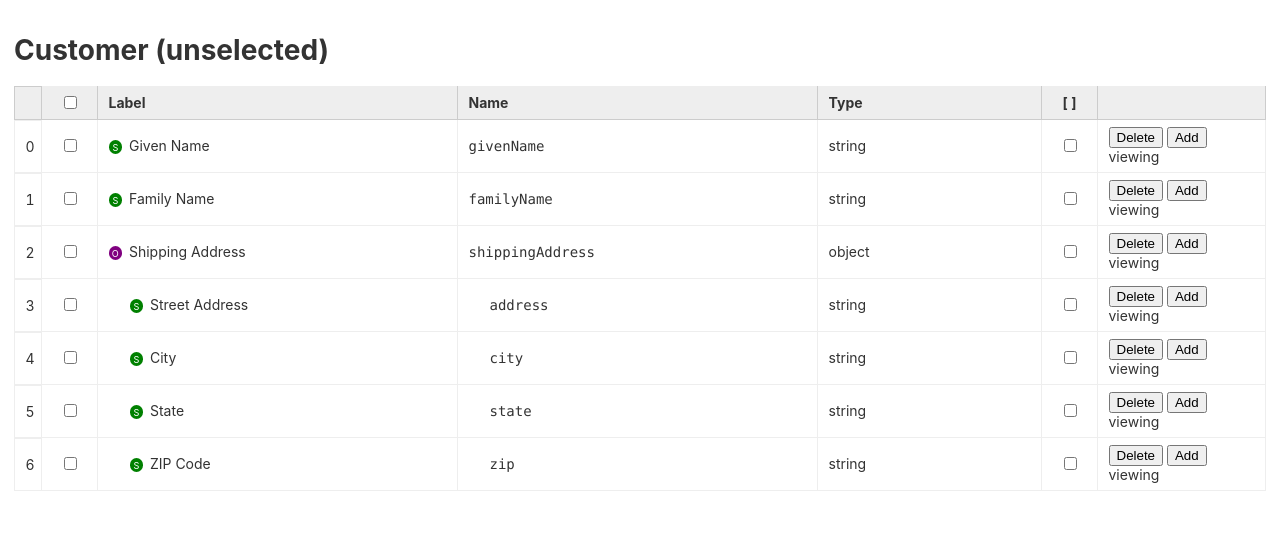
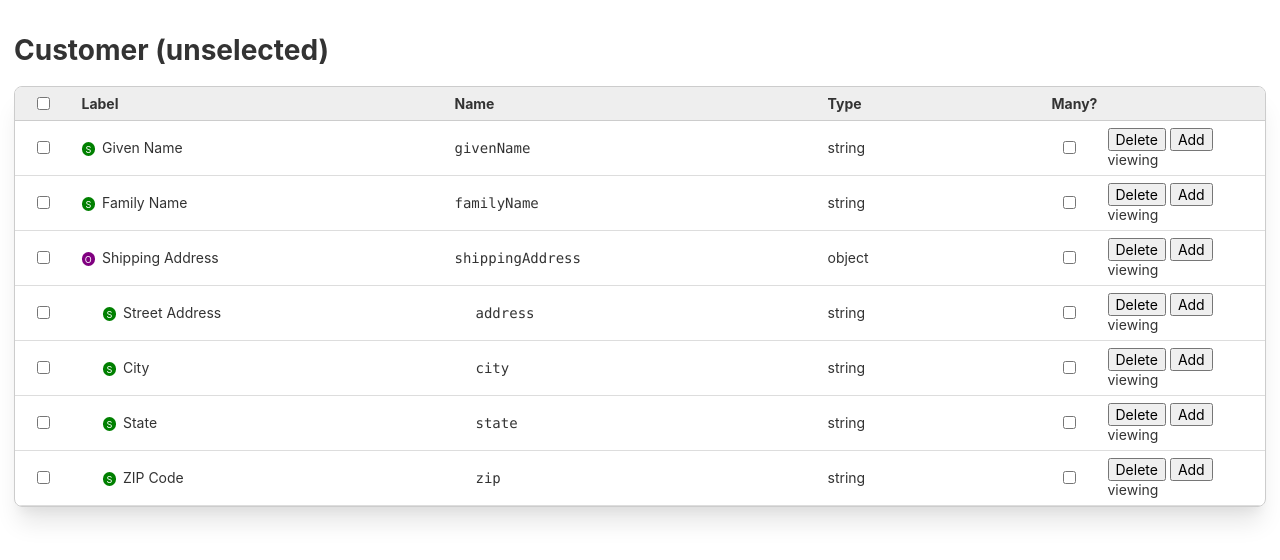
Before and after one commit to jmakeig/machine-store, a Svelte app: page / in a window 1280 px wide. Shown: the top 560 px of the page. Built offline with nearby package versions, Linux system fonts and the light colour scheme.

Commit message:
Cleans up styling of table

```diff
--- a/public/global.css
+++ b/public/global.css
@@ -23,6 +23,19 @@ body {
 	font-family: -apple-system, BlinkMacSystemFont, 'Segoe UI', Roboto, Oxygen-Sans, Ubuntu, Cantarell, 'Helvetica Neue', sans-serif;
 	font-size: 14px;
 }
+input, textarea, select, button {
+	font-family: inherit;
+	font-size: 100%;
+}
+
+/*
+button {
+	background-color: #DAE1E7;
+	padding: 0.5rem 1rem;
+	border-radius: 0.5rem;
+	border-style: none;
+}
+*/
 
 input[type=text] {
 	padding: 0.25em;
--- a/public/table.css
+++ b/public/table.css
@@ -1,6 +1,25 @@
+article.table {
+	position: relative;
+
+	overflow: auto;
+
+	width: 100%;
+	max-height: 80vh;
+
+	border: solid 1px #ccc;
+	border-radius: 8px;
+	/* https://tailwindcss.com/docs/box-shadow/#app */
+	/* box-shadow: 0 0 0 1px rgba(0, 0, 0, 0.05); */
+	/* box-shadow: 0 1px 2px 0 rgba(0, 0, 0, 0.05); */
+	/* box-shadow: 0 1px 3px 0 rgba(0, 0, 0, 0.1), 0 1px 2px 0 rgba(0, 0, 0, 0.06); */
+	/* box-shadow: 0 4px 6px -1px rgba(0, 0, 0, 0.1), 0 2px 4px -1px rgba(0, 0, 0, 0.06); */
+	/* box-shadow: 0 10px 15px -3px rgba(0, 0, 0, 0.1), 0 4px 6px -2px rgba(0, 0, 0, 0.05); */
+	box-shadow: 0 20px 25px -5px rgba(0, 0, 0, 0.1), 0 10px 10px -5px rgba(0, 0, 0, 0.04);
+	/* box-shadow: 0 25px 50px -12px rgba(0, 0, 0, 0.25); */
+}
+
 table {
 	width: 100%;
-	margin: 1em 0;
 
 	table-layout: fixed; /* Relies on first row for sizing */
 	border-spacing: 0;
@@ -19,15 +38,15 @@ th,
 td {
 	padding: 0.5em 0.75em;
 
-	border: solid 0.5px #eee;
-	border-style: none solid solid none;
+	border: solid 0.5px #ddd;
+	border-style: none none solid none;
 
 	text-align: left;
 }
 th:first-child,
 td:first-child {
-	border-top-style: solid;
-	border-left-style: solid;
+	/* border-top-style: solid;
+	border-left-style: solid; */
 }
 tbody th {
 	font: inherit;
--- a/src/App.svelte
+++ b/src/App.svelte
@@ -9,46 +9,54 @@
 	});
 
 	const entity = {
+		id: 'CUSTOMER',
 		label: 'Customer',
 		name: 'customer',
 		properties: [
 			{
+				id: 'A',
 				label: 'Given Name',
 				name: 'givenName',
 				type: 'string',
 				cardinality: Cardinality.one
 			},
 			{
+				id: 'B',
 				label: 'Family Name',
 				name: 'familyName',
 				type: 'string',
 				cardinality: Cardinality.one
 			},
 			{
+				id: 'C',
 				label: 'Shipping Address',
 				name: 'shippingAddress',
 				type: 'object',
 				cardinality: Cardinality.one,
 				properties: [
 					{
+						id: 'D',
 						label: 'Street Address',
 						name: 'address',
 						type: 'string',
 						cardinality: Cardinality.one
 					},
 					{
+						id: 'E',
 						label: 'City',
 						name: 'city',
 						type: 'string',
 						cardinality: Cardinality.one
 					},
 					{
+						id: 'F',
 						label: 'State',
 						name: 'state',
 						type: 'string',
 						cardinality: Cardinality.one
 					},
 					{
+						id: 'G',
 						label: 'ZIP Code',
 						name: 'zip',
 						type: 'string',
--- a/src/EntityEditor.svelte
+++ b/src/EntityEditor.svelte
@@ -58,17 +58,18 @@
 <h1>{$entity.label} ({$status.toStrings().join('.')})</h1>
 
 {#if $status}
+	<article class="table">
 		<table>
 			<thead>
 				<tr>
-				<th scope="col" class="index">&nbsp;</th>
+					<!-- <th scope="col" class="index">&nbsp;</th> -->
 					<th scope="col" class="select">
 						<input type="checkbox" />
 					</th>
 					<th scope="col" class="label">Label</th>
 					<th scope="col" class="name">Name</th>
 					<th scope="col" class="type">Type</th>
-				<th scope="col" class="cardinality" title="Cardinality">[ ]</th>
+					<th scope="col" class="cardinality" title="Cardinality">Many?</th>
 					<th scope="col" class="actions">&nbsp;</th>
 				</tr>
 			</thead>
@@ -80,4 +81,5 @@
 				{/each}
 			</tbody>
 		</table>
+	</article>
 {/if}
--- a/src/EntityMachine.js
+++ b/src/EntityMachine.js
@@ -10,7 +10,7 @@ import { machine as propertyMachine } from './PropertyMachine.js';
  * @param {object} node the tree structure
  * @param {function} [visitor] the function to apply to selected children
  * @param {function} [childrenSelector] selects an `Iterable` of children
- * @return {object}
+ * @return {object} the new tree
  */
 function transform(object, visitor = v => v, childrenSelector = p => true) {
 	const copy = Object.create(Object.getPrototypeOf(object));
@@ -42,7 +42,8 @@ export const machine = key =>
 							property => {
 								// console.log(property);
 								return spawn(
-									propertyMachine('property').withContext({ property })
+									propertyMachine('property').withContext({ property }),
+									property.id
 								);
 							},
 							p => 'properties' === p
@@ -52,6 +53,11 @@ export const machine = key =>
 					'': { target: 'unselected' }
 				}
 			},
-			unselected: {}
+			unselected: {
+				on: {
+					select: { target: 'selected' }
+				}
+			},
+			selected: {}
 		}
 	});
--- a/src/PropertyEditor.svelte
+++ b/src/PropertyEditor.svelte
@@ -161,15 +161,19 @@
 		background: transparent;
 		border-color: orange;
 	}
+	.name input[type='text'] {
+		font-family: var(--monosapce);
+	}
 </style>
 
 <tr
 	class="property"
+	data-id={$property.id}
 	data-type={$property.type}
 	data-level={level}
 	tabindex="0"
 	use:focus>
-	<td class="index numeric">{index}</td>
+	<!-- <td class="index numeric">{index}</td> -->
 	<td class="select">
 		<input type="checkbox" />
 	</td>
```
Lines whose indentation alone changed are shown as unchanged.
